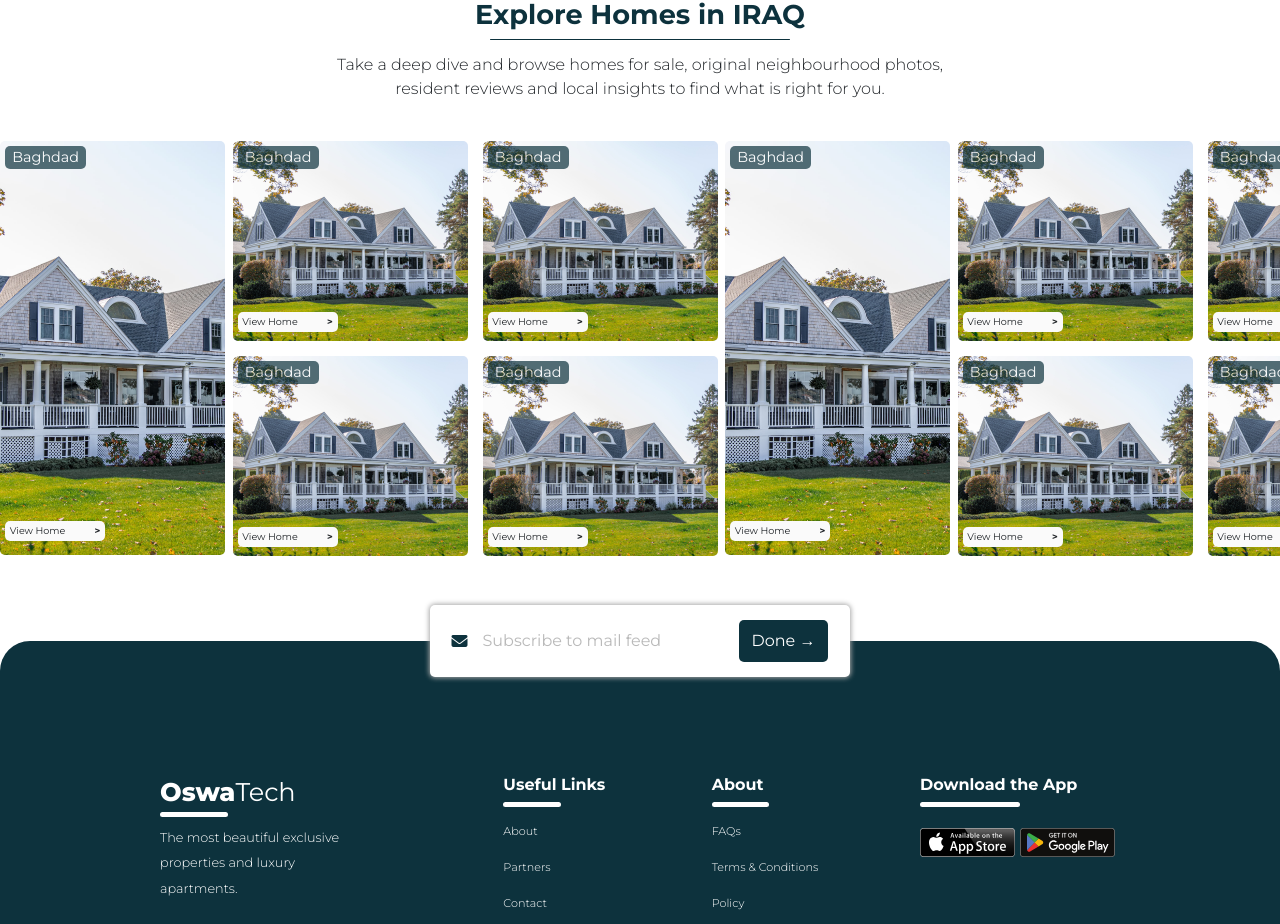
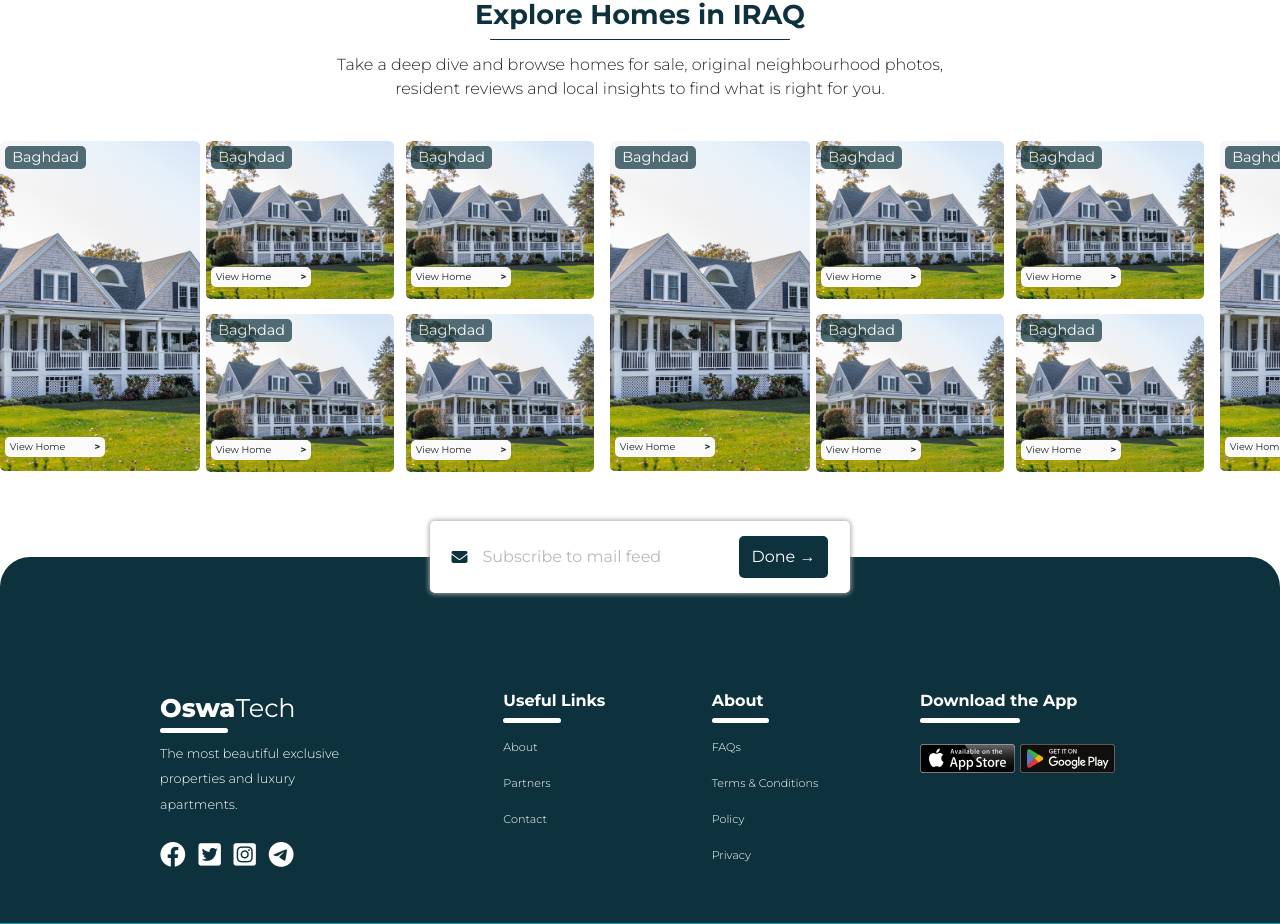
Before and after one commit to mhdalihoria/real-estate, a React (Vite) app: page / in a window 1280 px wide. Shown: the part 824-1748 px from the top of the page. Built offline with nearby package versions, Linux system fonts and the light colour scheme.

Commit message:
More style work (home + rent)

```diff
--- a/src/App.css
+++ b/src/App.css
@@ -281,7 +281,7 @@ nav {
 
 .card-patch {
   display: grid;
-  grid-template-columns: minmax(250px, 1fr) minmax(500px, 2fr);
+  grid-template-columns: minmax(150px, 1fr) minmax(300px, 2fr);
   grid-template-areas:
     "main secondary"
     "main secondary";
@@ -1275,6 +1275,11 @@ footer {
 /**           MEDIA QUERIES - START             **/
 /* ********************************************* */
 
+@media (min-width: 270px) and (max-width: 600px) {
+  .form-search-parameters select {
+    width: 100px;
+  }
+}
 @media (min-width: 540px) and (max-width: 600px) {
   .home-form-container select {
     width: 20%;
@@ -1322,22 +1327,25 @@ footer {
   }
 
   .card-patch {
-    grid-template-columns: 1fr 2fr;
+    grid-template-columns: minmax(200px, 1fr) minmax(400px, 2fr);
     gap: 0px 0px;
     grid-template-areas:
       "main secondary"
       "main secondary";
+
+    margin-right: 10px;
   }
 
   .secondary-card-container {
-    width: 500px;
+    width: 400px;
   }
   .secondary-card {
     height: 170px;
   }
+
   .main-card {
     grid-area: main;
-    width: 225px;
+    width: 190px;
   }
 
   .secondary-card .card-features--more-homes {
@@ -1374,7 +1382,7 @@ footer {
   }
 
   .listing--card {
-    max-width: 200px;
+    max-width: 300px;
   }
 
   .card-badge {
@@ -1382,9 +1390,9 @@ footer {
     font-size: 0.5em;
   }
 
-  .card-price-location {
+  /* .card-price-location {
     margin-top: 0.4em;
-  }
+  } */
 
   .card-price {
     font-size: 1rem;
@@ -1603,6 +1611,30 @@ footer {
 
   .price-frequency {
     font-size: 1rem;
+  }
+
+  .card-patch {
+    grid-template-columns: minmax(200px, 1fr) minmax(400px, 2fr);
+  }
+
+  .main-card {
+    width: 200px;
+    height: 330px;
+  }
+  .main-card img{
+    width: 200px;
+    height: 100%;
+  }
+
+  .secondary-card {
+    height: 105px;
+  }
+  .secondary-card img {
+    height: 150%;
+  }
+
+  .secondary-card .card-features--more-homes {
+    bottom: -50px;
   }
 }
 
@@ -1734,6 +1766,12 @@ footer {
   }
 }
 
+@media (min-width: 1000px) and (max-width: 1100px) {
+  .listing--card {
+    max-width: 250px
+  }
+}
+
 /* ********************************************* */
 /**           MEDIA QUERIES - END             **/
 /* ********************************************* */
```
